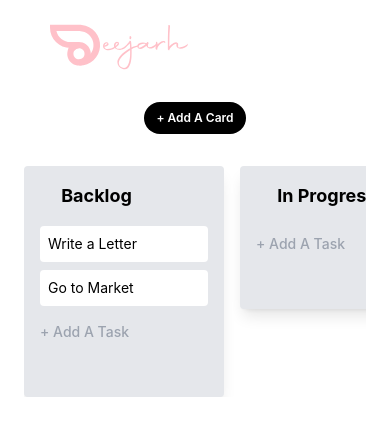
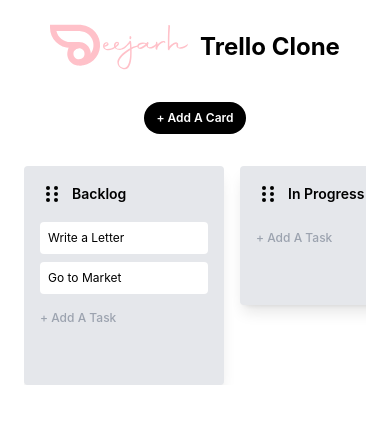
Before and after one commit to Deejarh/vue3-trello-clone, a Vue app: page / in a window 390 px wide. Shown: the top 436 px of the page. Built offline with nearby package versions, Linux system fonts and the light colour scheme.

Commit message:
Add responsiveness

```diff
--- a/src/App.vue
+++ b/src/App.vue
@@ -7,7 +7,7 @@
   <div class="h-[100vh] p-6 lg:p-10 overflow-hidden w-screen">
     <div class="flex gap-x-3 mb-8 items-center justify-center">
       <span> <Logo /></span>
-      <h1 class="text-white font-bold text-2xl lg:text-4xl">Trello Clone</h1>
+      <h1 class="dark:text-white text-black font-bold text-2xl lg:text-4xl">Trello Clone</h1>
     </div>
     <the-board />
   </div>
--- a/src/components/AddTask.vue
+++ b/src/components/AddTask.vue
@@ -47,7 +47,7 @@
       :class="[
         isFocus
           ? ' bg-white h-20 p-3 text-sm rounded'
-          : ' cursor-pointer h-7 text-gray-500 text-sm font-medium mt-2 border-0 bg-gray-200'
+          : ' cursor-pointer h-7 text-gray-500 lg:text-sm text-xs font-medium mt-2 border-0 bg-gray-200'
       ]"
       @focus="isFocus = true"
       @keydown.tab="createTask"
@@ -58,7 +58,7 @@
       <div
         v-if="isFocus"
         @click="createTask"
-        class="text-xs bg-red-200 p-1 rounded-md px-2 font-semibold hover:opacity-70 cursor-pointer"
+        class="text-xs bg-red-200 p-1 rounded-md px-2 lg:font-semibold font-medium  hover:opacity-70 cursor-pointer"
       >
         Add Task
       </div>
--- a/src/components/BoardTasks.vue
+++ b/src/components/BoardTasks.vue
@@ -21,7 +21,7 @@
 <template>
   <div class="task" @blur="focused = false" @focus="focused = true" tabindex="0">
     <p
-      class="bg-white mb-2 rounded lg:max-w-[250px] max-w-[200px] p-2 text-sm flex justify-between"
+      class="bg-white mb-2 rounded lg:max-w-[250px] max-w-[200px] p-2 lg:text-sm text-xs flex justify-between"
     >
       {{ task.title }}
       <span class="cursor-pointer" v-show="focused" @click="emit('deleteTask', task.id)">
--- a/src/components/DragButton.vue
+++ b/src/components/DragButton.vue
@@ -1,3 +1,14 @@
 <template>
-  <span class="drag-handle cursor-move text-black font-bold mr-1"> ⠀ </span>
+  <span class="drag-handle cursor-move  font-bold mr-1">
+    <svg xmlns="http://www.w3.org/2000/svg" class=" text-black dark:text-gray-500" viewBox="0 0 24 24" width="24" height="24">
+      <!-- First column -->
+      <circle cx="8" cy="6" r="2" fill="currentColor" />
+      <circle cx="8" cy="12" r="2" fill="currentColor" />
+      <circle cx="8" cy="18" r="2" fill="currentColor" />
+      <!-- Second column -->
+      <circle cx="16" cy="6" r="2" fill="currentColor" />
+      <circle cx="16" cy="12" r="2" fill="currentColor" />
+      <circle cx="16" cy="18" r="2" fill="currentColor" />
+    </svg>
+  </span>
 </template>
--- a/src/components/TheBoard.vue
+++ b/src/components/TheBoard.vue
@@ -69,7 +69,7 @@
         <div
           class="bg-gray-200 p-4 rounded lg:min-w-[250px] min-w-[200px] shadow-lg text-black card"
         >
-          <header class="font-bold text-lg mb-4 capitalize flex items-center">
+          <header class="lg:font-bold font-semibold lg:text-lg text-sm mb-4 capitalize flex items-center">
             <drag-button />
             <input
               @focus="titleFocused = true"
```
